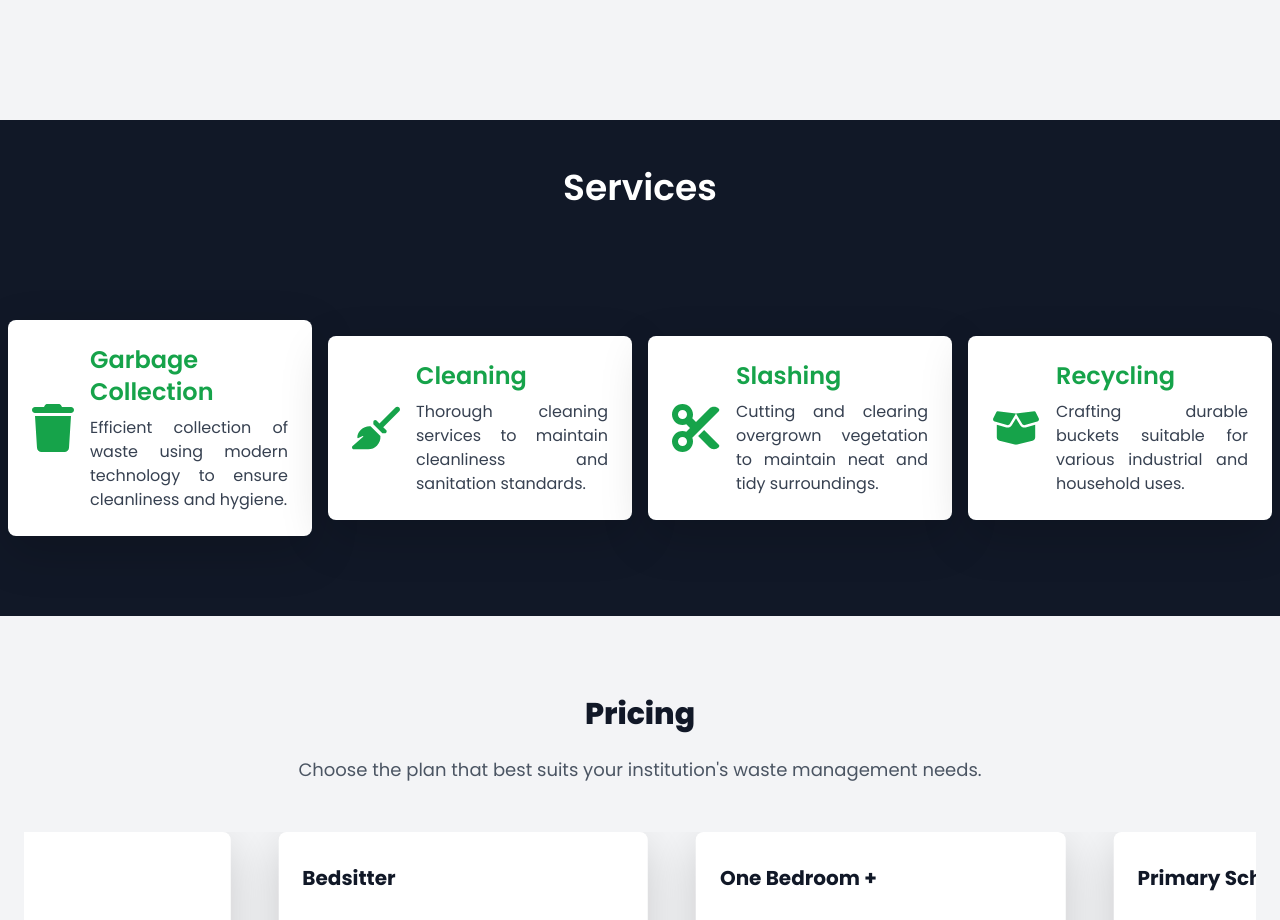
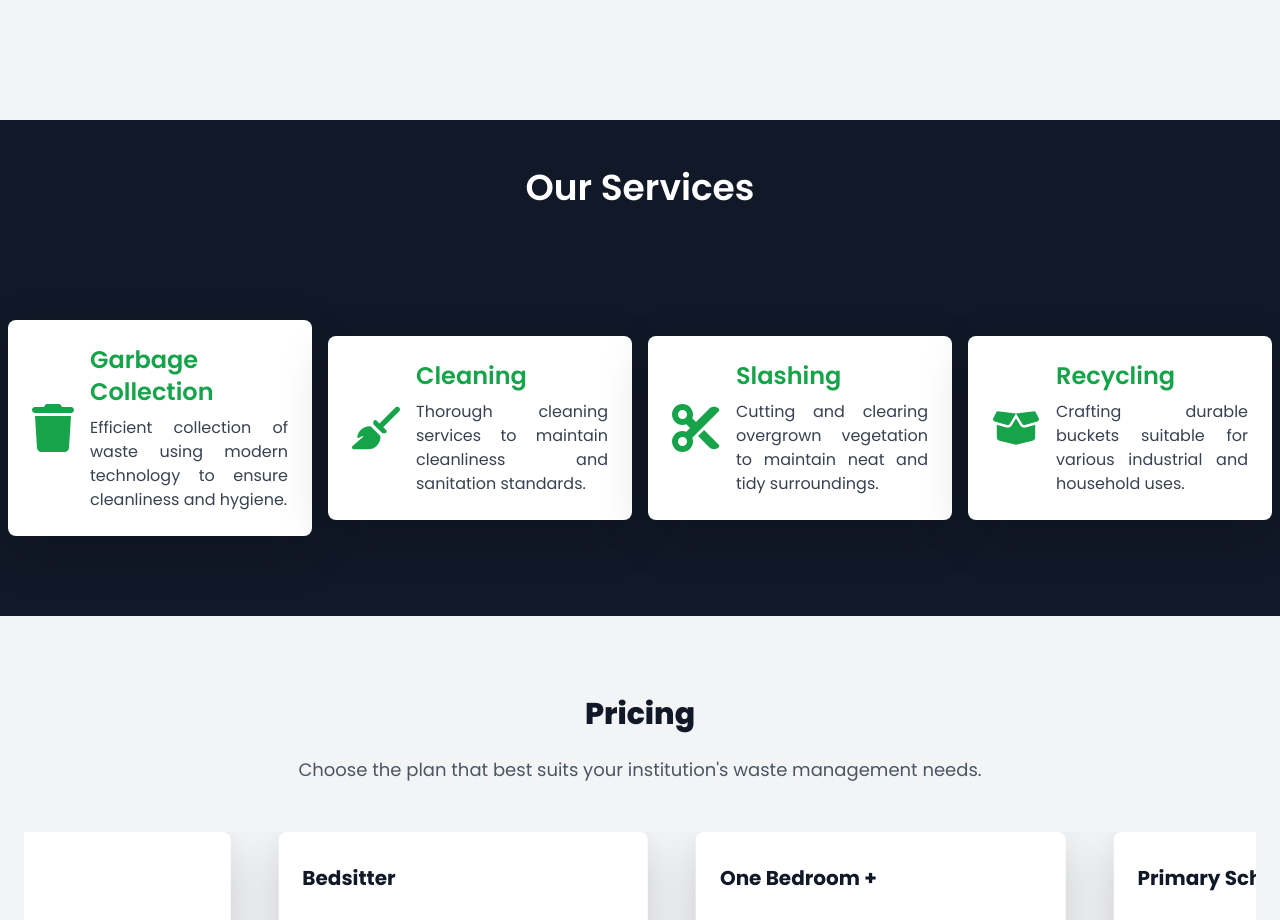
Before and after one commit to DennisMuindi/TakaPay, a Next.js app: page / in a window 1280 px wide. Shown: the part 1320-2240 px from the top of the page. Built offline with nearby package versions, Linux system fonts and the light colour scheme; a web font is replaced by a local one.

Commit message:
Added Our before the word service as the title of the section

```diff
--- a/src/pages/Components/Service.tsx
+++ b/src/pages/Components/Service.tsx
@@ -44,7 +44,7 @@ export default function Service() {
       id="service"
     >
       <h2 className="text-4xl font-semibold pt-5 text-white relative overflow-hidden group">
-        Services
+        Our Services
         <span className="absolute inset-x-0 bottom-0 h-0.5 bg-transparent origin-center transform scale-x-0 group-hover:bg-green-600 transition-all duration-300 ease-in-out"></span>
       </h2>
 
```
